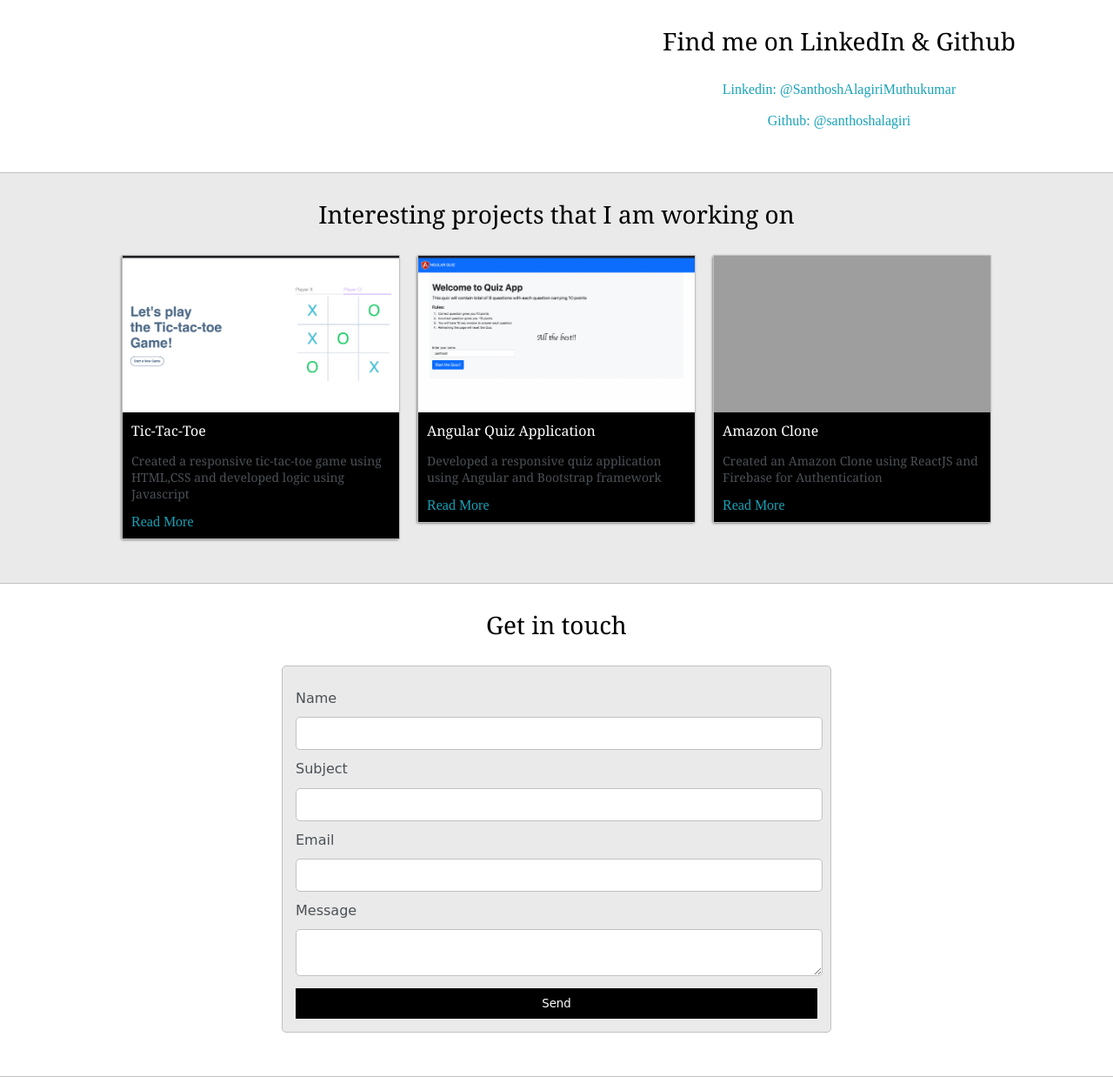
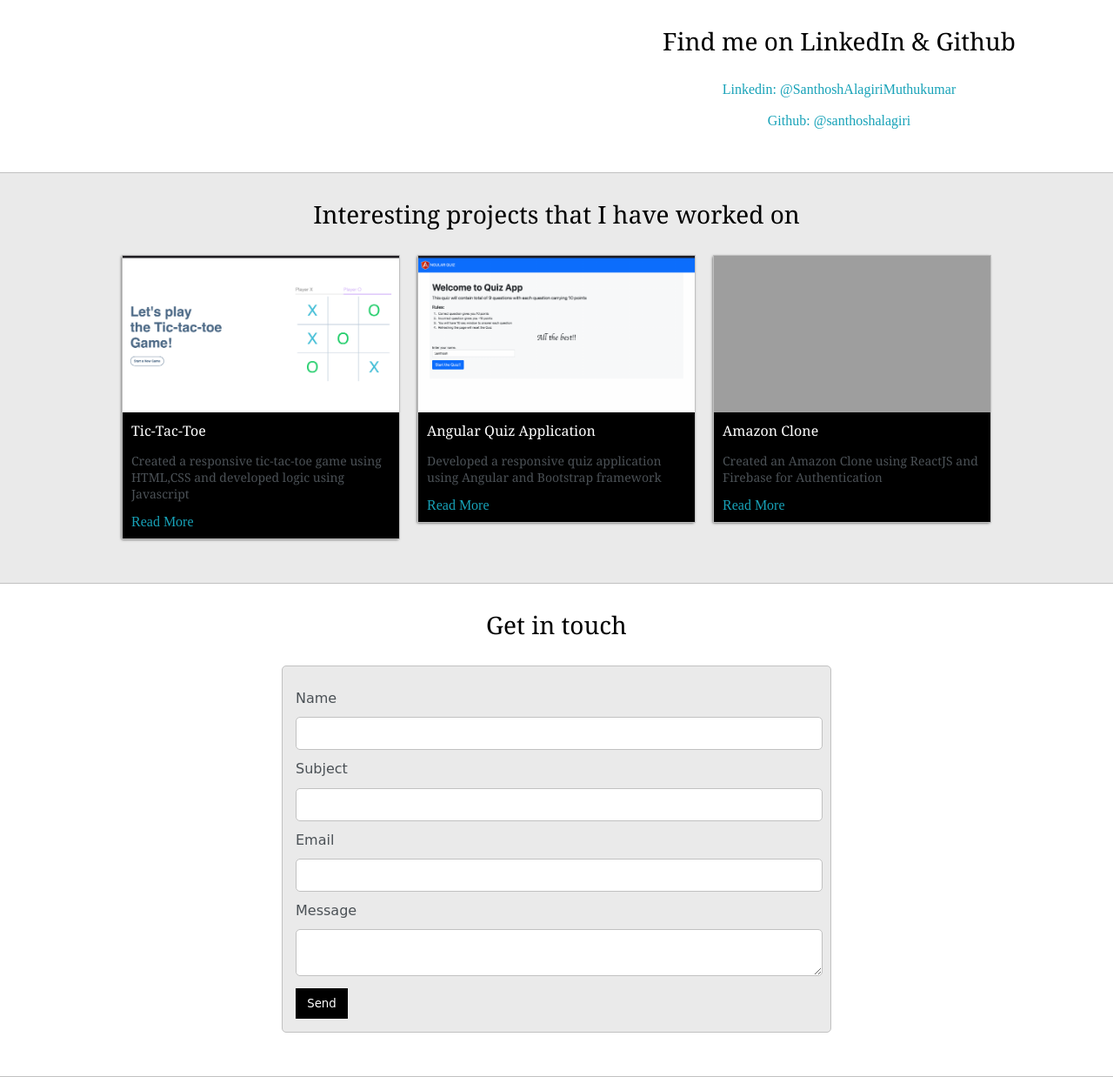
Before and after one commit to santhoshalagiri/My-Website, a plain HTML site: page index.html in a window 1280 px wide. Shown: the part 1737-2975 px from the top of the page at 87% size. Drawn offline with nearby package versions, Linux system fonts and the light colour scheme; grey boxes are pictures that could not be loaded.

Commit message:
Worked on the css property of submit button

```diff
--- a/default.css
+++ b/default.css
@@ -14,7 +14,6 @@
     --previewShadow:#f0ead6;
 
     --buttonColor:black;
-
 }
 
 html, body{
@@ -363,12 +362,16 @@ h6 { font-size: 16px;}
 
 #submit_btn{
     margin-top: 10px;
-    width: 100%;
+    width: 10%;
+    display: flex;
+    justify-content: center;
+    align-items: center;
     padding-top: 10px;
     padding-bottom: 10px;
     color: #fff;
     background-color: var(--buttonColor);
     border: none;
+    cursor:pointer;
 }
 
 @media screen and (max-width: 1200px) {
--- a/index.html
+++ b/index.html
@@ -125,7 +125,7 @@
 
     <section class="s1">
         <div class="main-container">
-            <h3 style="text-align: center;">Interesting projects that I am working on</h3>
+            <h3 style="text-align: center;">Interesting projects that I have worked on</h3>
 
             <div class="post-wrapper">
 
@@ -168,9 +168,10 @@
 
     <section class="s2">
         <div class="main-container">
-            <h3 style="text-align: center;">Get in touch</h3>
+            <h3  style="text-align: center;">Get in touch</h3>
 
-            <form id="contact-form">
+            <!-- <form id="contact-form"> -->
+            <form id="contact-form" action="mailto:santhoshalagiri@gmail.com" method="get" enctype="text/plain">
                 <label>Name</label>
                 <input class="input-field" type="text" name="name">
 
@@ -184,7 +185,7 @@
                 <textarea class="input-field" name="message"></textarea>
 
 
-                <input id="submit_btn" type="submit" value="Send">
+                <input id="submit_btn" type="submit" value="Send"/>
 
             </form>
         </div>
```
